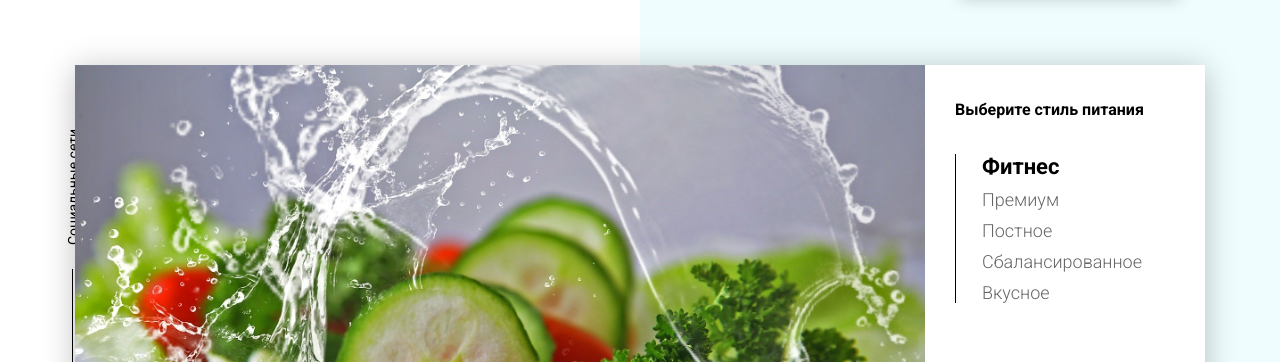
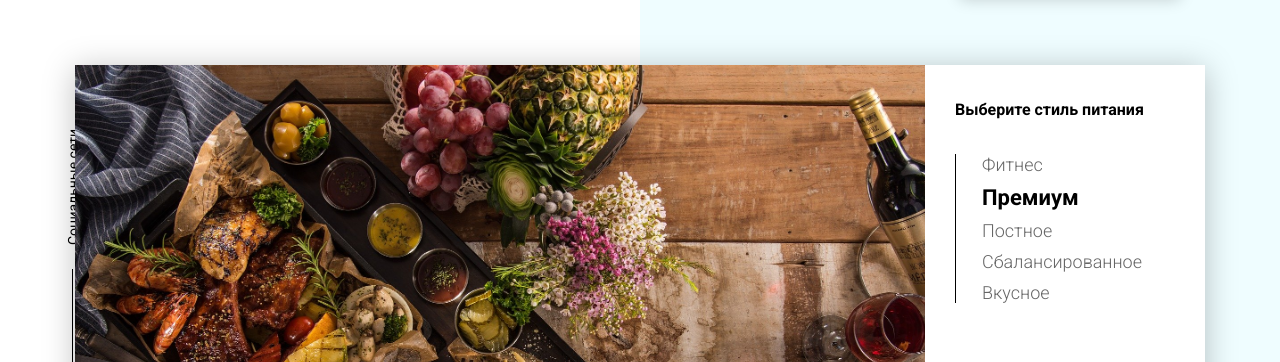
Before and after one commit to JohnnySench/Food, a plain HTML site: page index.html in a window 1280 px wide. Both pictures are taken after a click on the element "Премиум". Shown: the part 113-475 px from the top of the page. Drawn offline with Linux system fonts and the light colour scheme.

Commit message:
add tabs

```diff
--- a/index.html
+++ b/index.html
@@ -42,7 +42,7 @@
                         Меню "Фитнес" - это новый подход к приготовлению блюд: больше свежих овощей и фруктов. Для людей, которые интересуются спортом; активных и здоровых. Это абсолютно новый продукт с оптимальной ценой и высоким качеством!
                     </div>
                 </div>
-                <!-- <div class="tabcontent">
+                <div class="tabcontent">
                     <img src="img/tabs/elite.jpg" alt="elite">
                     <div class="tabcontent__descr">
                         Меню “Премиум” - мы используем не только красивый дизайн упаковки, но и качественное исполнение блюд. Красная рыба, морепродукты, фрукты - ресторанное меню без похода в ресторан!
@@ -65,7 +65,7 @@
                     <div class="tabcontent__descr">
                         Меню "Вкусное" - это то, что тебя когда нибудь подкосит..
                     </div>
-                </div> -->
+                </div>
                 <div class="tabheader">
                     <h3>Выберите стиль питания</h3>
                     <div class="tabheader__items">
--- a/js/script.js
+++ b/js/script.js
@@ -0,0 +1,40 @@
+'use strict';
+document.addEventListener('DOMContentLoaded', () => {
+
+
+    // Tabs
+    const tabContent = document.querySelectorAll('.tabcontent'),
+          tabs = document.querySelectorAll('.tabheader__item'),
+          tabsParent = document.querySelector('.tabheader__items');
+
+    function hideTabsContent() {
+        tabContent.forEach(item => {
+            item.classList.remove('show', 'fade');
+            item.classList.add('hide');
+        });
+        tabs.forEach(item => {
+            item.classList.remove('tabheader__item_active');
+        });
+    }
+
+    function showTabsContent(i) {
+        tabContent[i].classList.remove('hide');
+        tabContent[i].classList.add('show', 'fade');
+
+        tabs[i].classList.add('tabheader__item_active');
+    }
+
+    hideTabsContent();
+    showTabsContent(0);
+
+    tabsParent.addEventListener('click', (e) => {
+        if (e.target && e.target.classList.contains('tabheader__item')) {
+            tabs.forEach((item, i) => {
+                if (item == e.target) {
+                    hideTabsContent();
+                    showTabsContent(i);
+                }
+            });
+        }
+    });
+});
```
